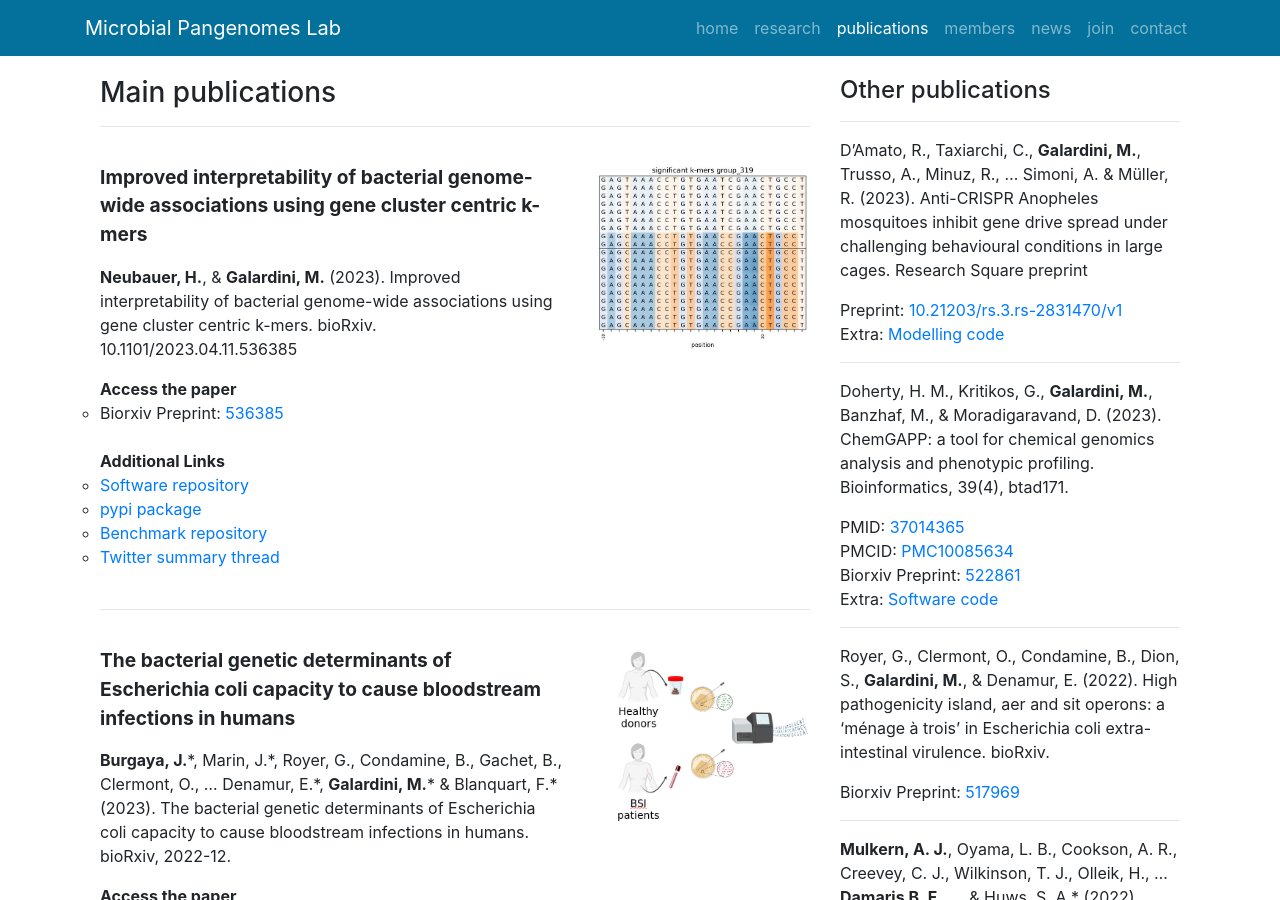
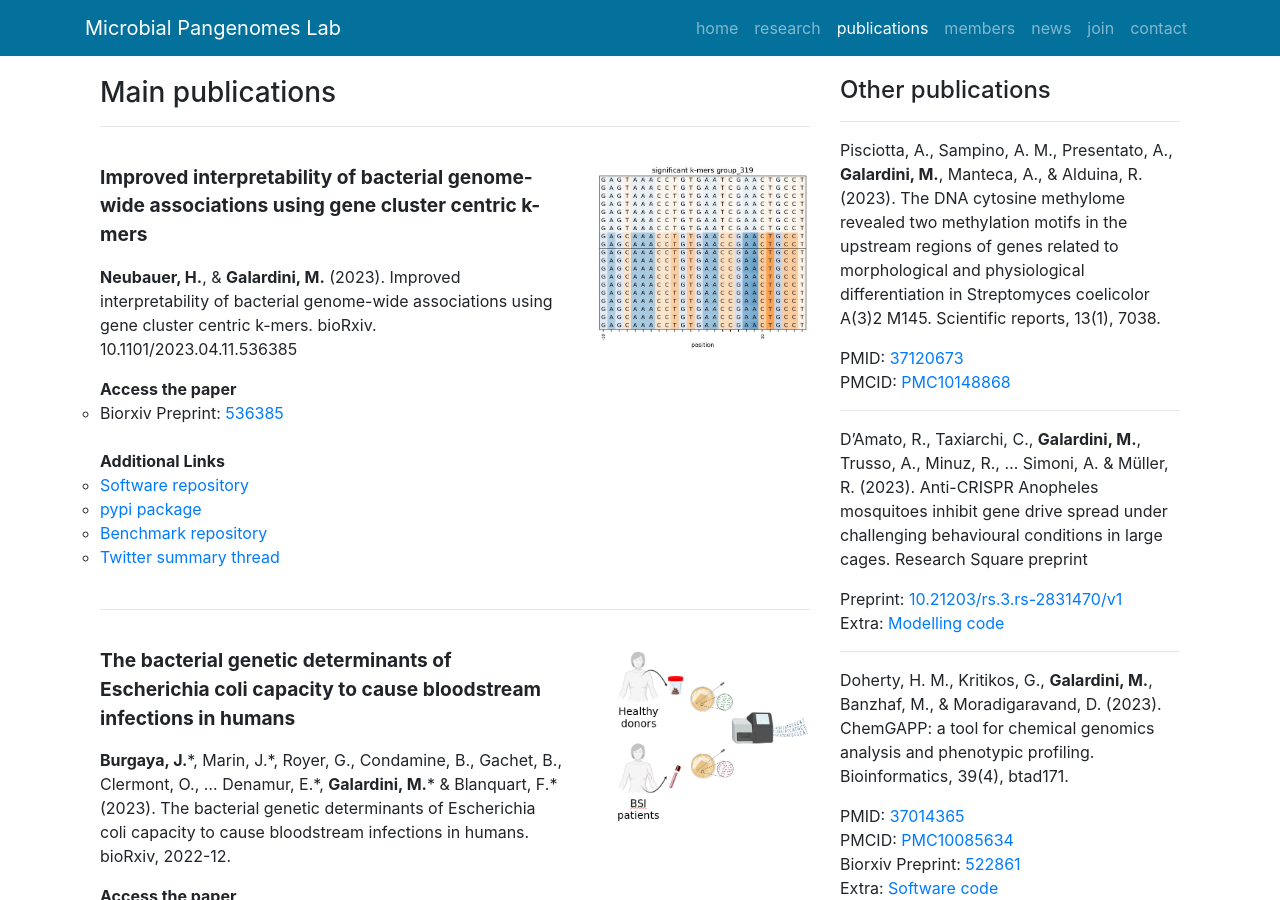
Before and after one commit to microbial-pangenomes-lab/microbial-pangenomes-lab.github.io, a Jekyll site: the page built from publications/index.html, in a window 1280 px wide and 900 px high. Built offline with Jekyll 4.4.1, drawn with Linux system fonts in a browser that asks for light colours; nearby versions of some CDN libraries; comment, search, counter and statistics services are not loaded.

Commit message:
Add another paper

```diff
--- a/_data/publications_others.yml
+++ b/_data/publications_others.yml
@@ -45,6 +45,12 @@
 #       url: https://twitter.com/LifeHasOrder/status/1172327493451145218
 #     - name: Celebratory Tweetstorm by corresponding author First Surname
 #       url: https://twitter.com/mctucsf/status/1172334750205218816
+
+ - title: "nder challenging behavioural conditions in large cages"
+   citation: "Pisciotta, A., Sampino, A. M., Presentato, A., **Galardini, M.**, Manteca, A., & Alduina, R. (2023). The DNA cytosine methylome revealed two methylation motifs in the upstream regions of genes related to morphological and physiological differentiation in Streptomyces coelicolor A(3)2 M145. Scientific reports, 13(1), 7038."
+   date: '202305'
+   pmid: '37120673'
+   pmcid: 'PMC10148868'
 
  - title: "Anti-CRISPR Anopheles mosquitoes inhibit gene drive spread under challenging behavioural conditions in large cages"
    citation: "D'Amato, R., Taxiarchi, C., **Galardini, M.**, Trusso, A., Minuz, R., ... Simoni, A. & Müller, R. (2023). Anti-CRISPR Anopheles mosquitoes inhibit gene drive spread under challenging behavioural conditions in large cages. Research Square preprint"
```
